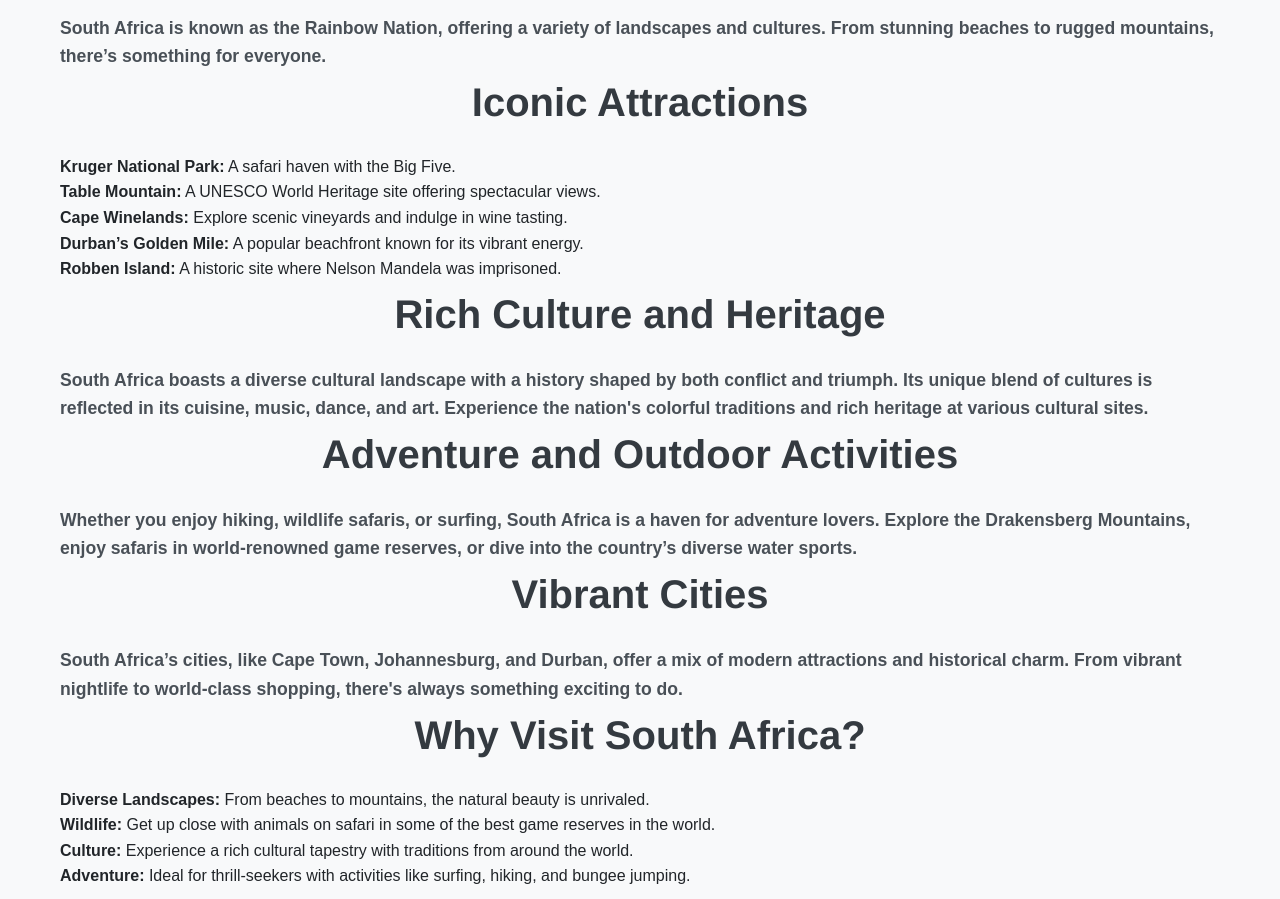
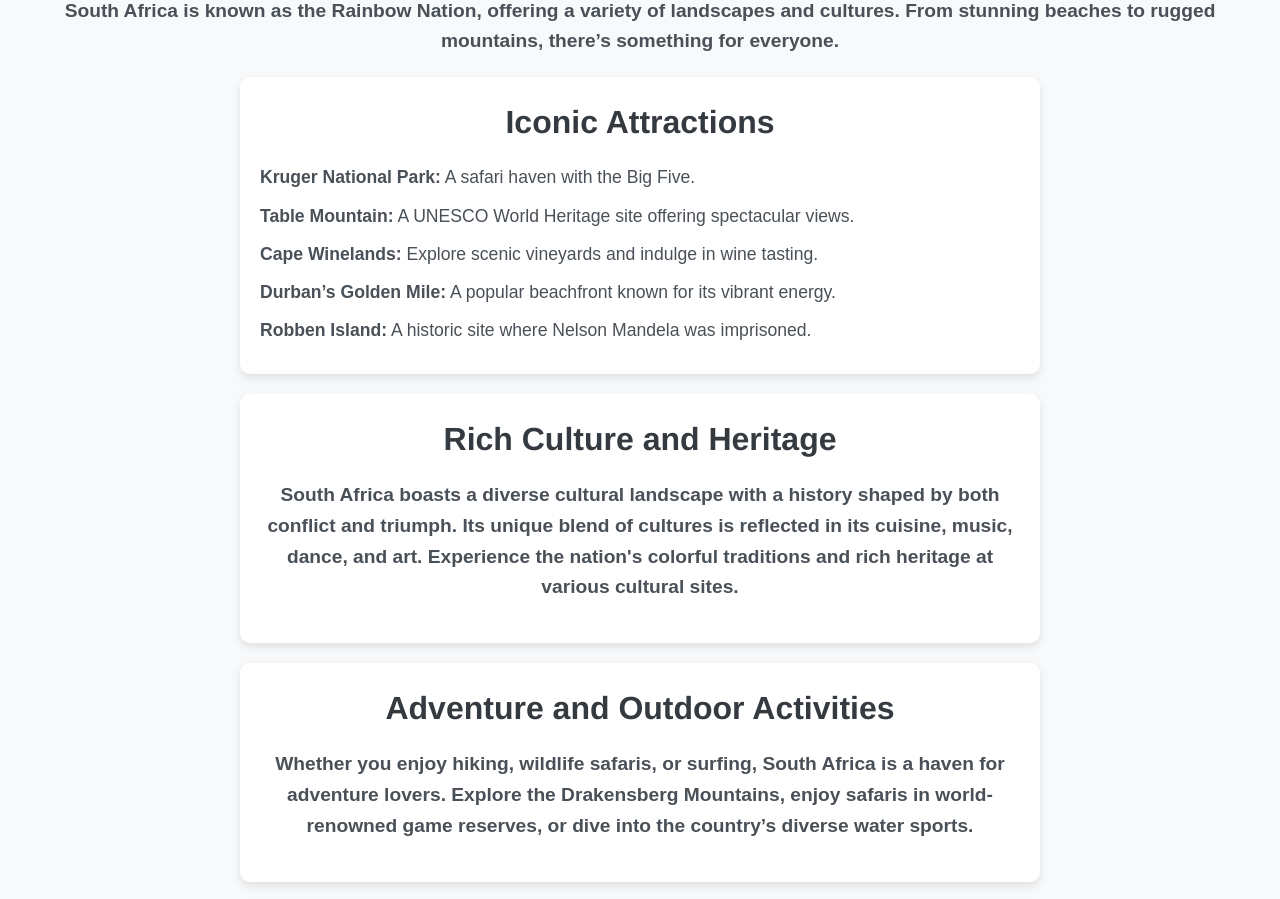
Before and after one commit to azhar586/Tourism-SA, a plain HTML site: page about.html in a window 1280 px wide. Shown: the part 634-1533 px from the top of the page. Drawn offline with Linux system fonts and the light colour scheme.

Commit message:
Update styles.css

```diff
--- a/styles.css
+++ b/styles.css
@@ -148,7 +148,7 @@ h2 {
 }
 
 .card-content h3 {
-    font-size: 1.8rem;
+    font-size: 1.5rem; /* Decreased font size for image card headings */
     margin-bottom: 10px;
     color: #495057;
 }
@@ -268,6 +268,44 @@ footer a:hover {
     margin: 0 auto;
 }
 
+/* Enhancements for About Page */
+.section-title {
+    font-size: 2rem;
+    color: #343a40;
+    margin-bottom: 15px;
+    text-align: center;
+}
+
+.section-text {
+    font-size: 1.2rem;
+    color: #495057;
+    margin-bottom: 20px;
+    text-align: center;
+}
+
+.info-box {
+    background-color: #ffffff;
+    padding: 20px;
+    border-radius: 10px;
+    box-shadow: 0 4px 8px rgba(0, 0, 0, 0.1);
+    margin-bottom: 30px;
+    max-width: 800px;
+    margin: 20px auto;
+}
+
+.attractions-list, .reasons-list {
+    list-style-type: none;
+    padding-left: 0;
+    text-align: left;
+    margin-top: 15px;
+}
+
+.attractions-list li, .reasons-list li {
+    font-size: 1.1rem;
+    color: #495057;
+    margin-bottom: 10px;
+}
+
 /* Responsive Styles */
 @media screen and (max-width: 768px) {
     .nav-links {
```
